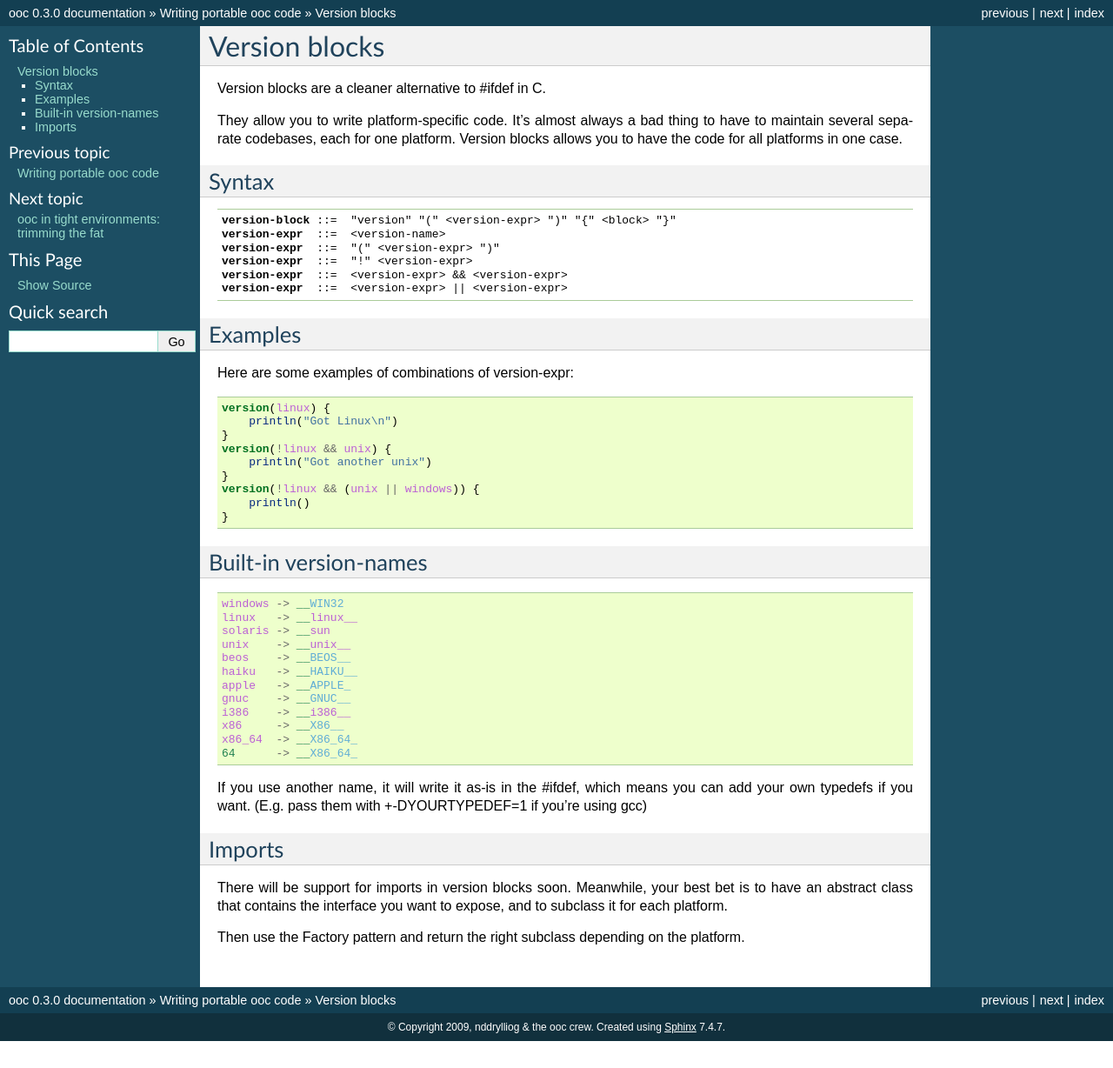
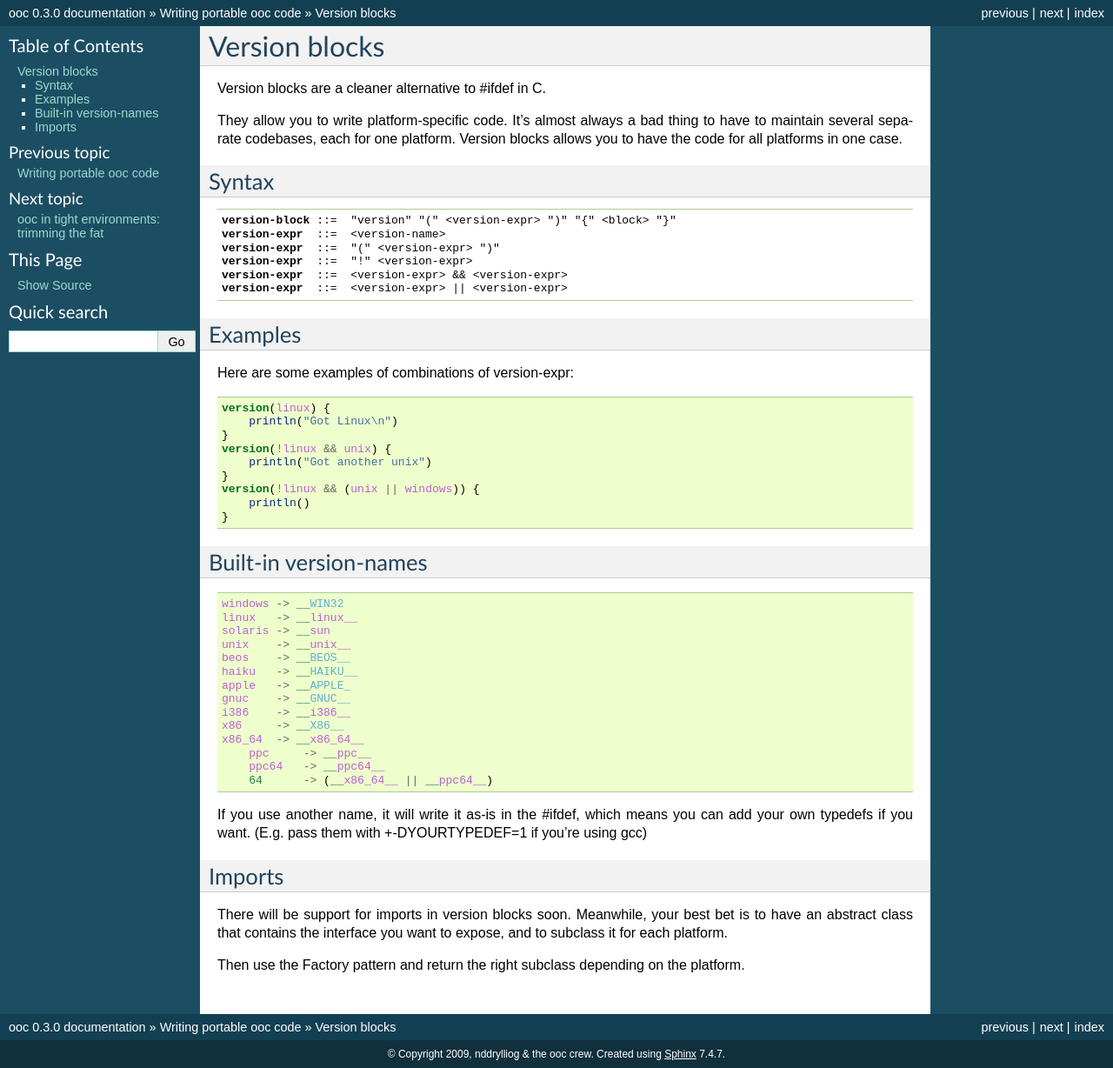
Before and after one commit to fasterthanlime/ooc-docs, a Sphinx documentation site: the page built from source/portable/version-blocks.rst, in a window 1280 px wide. Shown: the whole page at 87% size. Built offline with Sphinx 7.4.7, drawn with Linux system fonts in a browser that asks for light colours; before the commit the page ends 1197 px from its top, so only the background shows below that.

Commit message:
update new built-in names for version blocks, fix x86_64, add ppc, ppc64

```diff
--- a/source/portable/version-blocks.rst
+++ b/source/portable/version-blocks.rst
@@ -49,8 +49,10 @@ Built-in version-names
     gnuc    -> __GNUC__
     i386    -> __i386__
     x86     -> __X86__
-    x86_64  -> __X86_64_
-    64      -> __X86_64_
+    x86_64  -> __x86_64__
+	ppc 	-> __ppc__
+	ppc64	-> __ppc64__
+	64      -> (__x86_64__ || __ppc64__)
 
 If you use another name, it will write it as-is in the #ifdef,
 which means you can add your own typedefs if you want.
```
